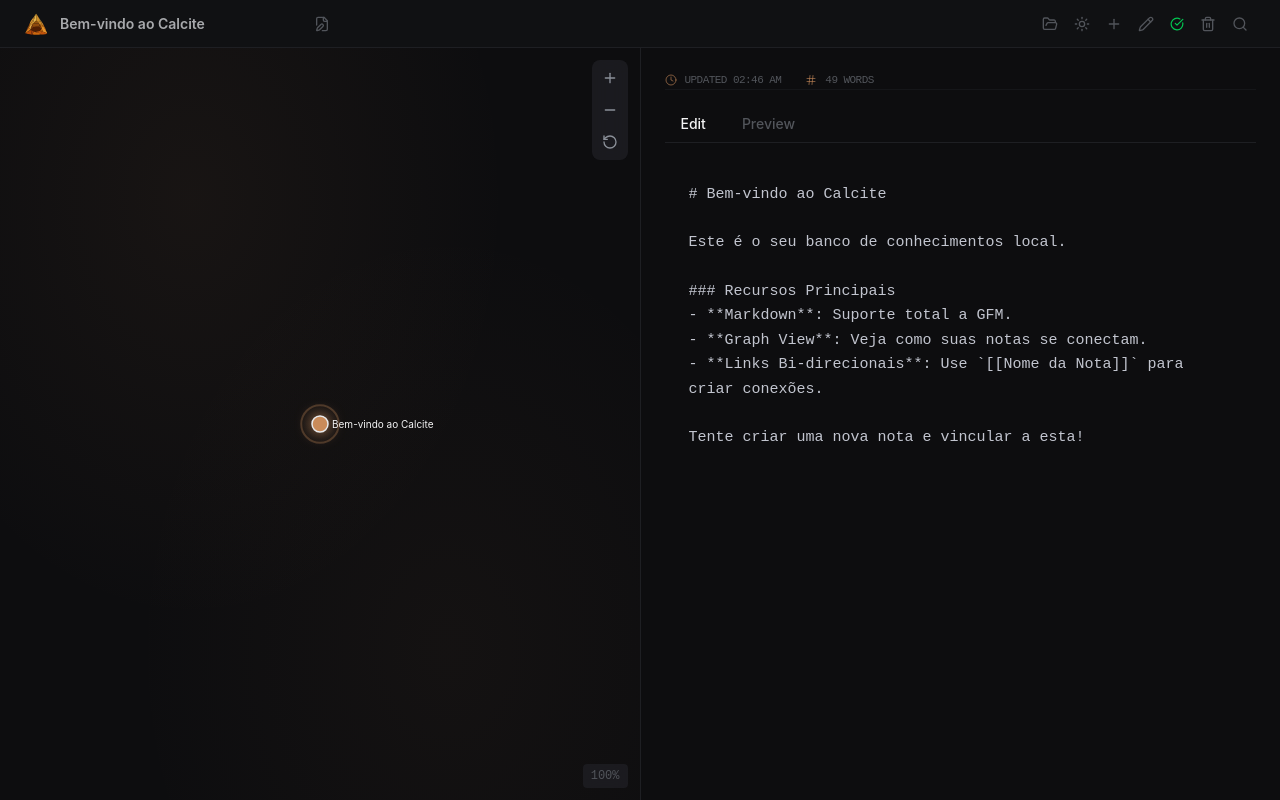
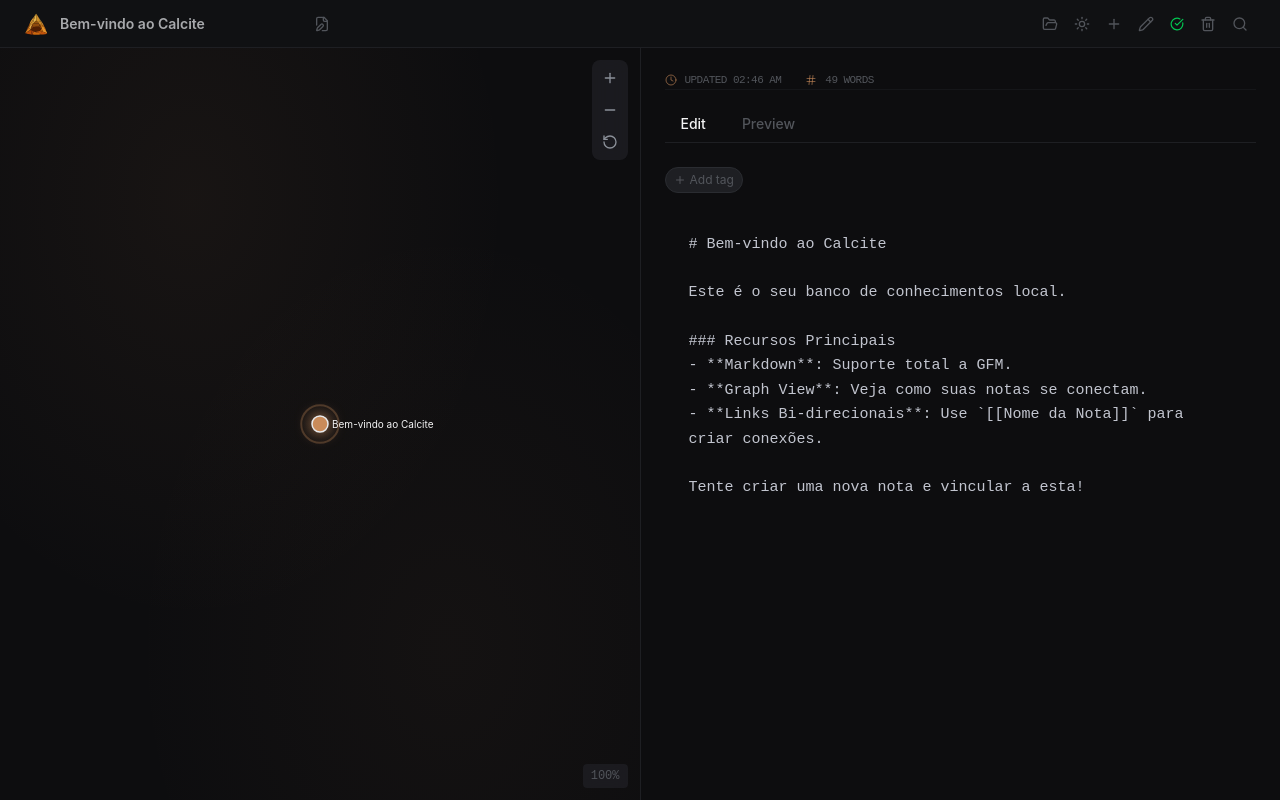
Before and after one commit to lucas-moraes/calcite-notes, a React (Vite) app: page / in a window 1280 px wide. Built offline with nearby package versions, Linux system fonts and the light colour scheme.

Commit message:
feat: add full tag support - parsing, storage, UI, and management

```diff
--- a/electron/ipc/notes.ts
+++ b/electron/ipc/notes.ts
@@ -5,6 +5,21 @@
 import { isPathWithinNotesDir, ensureNotesDir } from '../utils/config';
 
 let notesDir: string;
+
+function parseFrontmatter(content: string): string[] {
+  const frontmatterRegex = /^---\n([\s\S]*?)\n---/;
+  const match = content.match(frontmatterRegex);
+  if (!match) return [];
+
+  const frontmatter = match[1];
+  const tagsMatch = frontmatter.match(/tags:\s*\[(.*?)\]/);
+  if (!tagsMatch || !tagsMatch[1]) return [];
+
+  const tagsStr = tagsMatch[1].replace(/['"]/g, '');
+  if (!tagsStr.trim()) return [];
+
+  return tagsStr.split(',').map(t => t.trim()).filter(Boolean);
+}
 
 export function setNotesDir(dir: string): void {
   notesDir = dir;
@@ -18,7 +33,7 @@
       }
       ensureNotesDir(notesDir);
 
-      const notes: { id: string; title: string; content: string; createdAt: number; updatedAt: number }[] = [];
+      const notes: { id: string; title: string; content: string; createdAt: number; updatedAt: number; tags: string[] }[] = [];
 
       const readDirRecursive = (dir: string) => {
         const entries = fs.readdirSync(dir, { withFileTypes: true });
@@ -30,12 +45,14 @@
             const content = fs.readFileSync(fullPath, 'utf-8');
             const name = path.basename(entry.name, '.md');
             const stats = fs.statSync(fullPath);
+            const tags = parseFrontmatter(content);
             notes.push({
               id: fullPath,
               title: name,
               content: content,
               createdAt: stats.birthtimeMs,
-              updatedAt: stats.mtimeMs
+              updatedAt: stats.mtimeMs,
+              tags: tags
             });
           }
         }
@@ -192,4 +209,40 @@
       return { success: false, error: String(e) };
     }
   });
+
+  ipcMain.handle('update-note-tags', async (_event, noteId: string, tags: string[]) => {
+    try {
+      if (!noteId || typeof noteId !== 'string') {
+        return { success: false, error: 'Invalid note ID' };
+      }
+
+      if (!isPathWithinNotesDir(noteId, notesDir)) {
+        return { success: false, error: 'Access denied' };
+      }
+
+      const content = fs.readFileSync(noteId, 'utf-8');
+      const frontmatterRegex = /^---\n([\s\S]*?)\n---/;
+      const match = content.match(frontmatterRegex);
+
+      if (!match) {
+        return { success: false, error: 'No frontmatter found' };
+      }
+
+      let frontmatter = match[1];
+      const tagsLine = `tags: [${tags.map(t => `'${t}'`).join(', ')}]`;
+
+      if (frontmatter.includes('tags:')) {
+        frontmatter = frontmatter.replace(/tags:\s*\[.*?\]/, tagsLine);
+      } else {
+        frontmatter = frontmatter + '\n' + tagsLine;
+      }
+
+      const newContent = content.replace(frontmatterRegex, `---\n${frontmatter}\n---`);
+      fs.writeFileSync(noteId, newContent, 'utf-8');
+      return { success: true };
+    } catch (e) {
+      log.error('Error updating tags:', e);
+      return { success: false, error: String(e) };
+    }
+  });
 }
--- a/electron/preload.ts
+++ b/electron/preload.ts
@@ -16,6 +16,7 @@
   hasMdFiles: (path: string) => ipcRenderer.invoke('has-md-files', path),
   saveNewNote: (path: string, content: string) => ipcRenderer.invoke('save-new-note', path, content),
   renameNote: (oldPath: string, newFileName: string) => ipcRenderer.invoke('rename-note', oldPath, newFileName),
+  updateNoteTags: (noteId: string, tags: string[]) => ipcRenderer.invoke('update-note-tags', noteId, tags),
   createFolder: (parentPath: string, folderName: string) => ipcRenderer.invoke('create-folder', parentPath, folderName),
   renameFolder: (oldPath: string, newName: string) => ipcRenderer.invoke('rename-folder', oldPath, newName),
   moveFile: (sourcePath: string, destFolder: string) => ipcRenderer.invoke('move-file', sourcePath, destFolder),
--- a/src/App.tsx
+++ b/src/App.tsx
@@ -7,6 +7,7 @@
 import { X, Network, Plus, Pencil, Trash2, FolderOpen, Save, Sun, Moon, FilePen, CheckCircle, Loader, Search } from "lucide-react";
 import Logo from "./components/Logo";
 import CommandPalette from "./components/CommandPalette";
+import TagManager from "./components/TagManager";
 import ReactMarkdown from "react-markdown";
 import remarkGfm from "remark-gfm";
 import remarkBreaks from "remark-breaks";
@@ -277,6 +278,15 @@
   const handleUpdateNote = (id: string, updates: Partial<Note>) => {
     setSaveStatus('unsaved');
     setNotes((prev) => prev.map((n) => (n.id === id ? { ...n, ...updates, updatedAt: Date.now() } : n)));
+  };
+
+  const handleTagsChange = async (id: string, tags: string[]) => {
+    setNotes((prev) => prev.map((n) => (n.id === id ? { ...n, tags, updatedAt: Date.now() } : n)));
+    setSaveStatus('saving');
+    if (window.electronAPI) {
+      await window.electronAPI.updateNoteTags(id, tags);
+      setSaveStatus('saved');
+    }
   };
 
   const handleDeleteNote = async (id: string) => {
@@ -575,6 +585,14 @@
                 </button>
               </div>
 
+              {/* Tags */}
+              <div className="flex items-center gap-2 mt-2 mb-4">
+                <TagManager
+                  tags={activeNote.tags || []}
+                  onTagsChange={(tags) => handleTagsChange(activeNote.id, tags)}
+                />
+              </div>
+
               {/* Editor Content */}
               <div className="flex-1 relative overflow-hidden">
                 {editorTab === "edit" ? (
--- /dev/null
+++ b/src/components/TagManager.tsx
@@ -0,0 +1,80 @@
+import { useState } from 'react';
+import { X, Plus } from 'lucide-react';
+
+interface TagManagerProps {
+  tags: string[];
+  onTagsChange: (tags: string[]) => void;
+}
+
+export default function TagManager({ tags, onTagsChange }: TagManagerProps) {
+  const [newTag, setNewTag] = useState('');
+  const [isEditing, setIsEditing] = useState(false);
+
+  const addTag = () => {
+    const trimmed = newTag.trim().toLowerCase();
+    if (trimmed && !tags.includes(trimmed)) {
+      onTagsChange([...tags, trimmed]);
+    }
+    setNewTag('');
+  };
+
+  const removeTag = (tagToRemove: string) => {
+    onTagsChange(tags.filter(t => t !== tagToRemove));
+  };
+
+  const handleKeyDown = (e: React.KeyboardEvent) => {
+    if (e.key === 'Enter') {
+      e.preventDefault();
+      addTag();
+    }
+    if (e.key === 'Escape') {
+      setNewTag('');
+      setIsEditing(false);
+    }
+  };
+
+  return (
+    <div className="flex items-center gap-2 flex-wrap">
+      {tags.map((tag) => (
+        <span
+          key={tag}
+          className="inline-flex items-center gap-1 px-2 py-1 rounded-full text-xs bg-accent/20 text-accent border border-accent/30"
+        >
+          {tag}
+          <button
+            onClick={() => removeTag(tag)}
+            className="hover:bg-accent/30 rounded-full p-0.5"
+          >
+            <X size={12} />
+          </button>
+        </span>
+      ))}
+
+      {isEditing ? (
+        <div className="flex items-center gap-1">
+          <input
+            type="text"
+            value={newTag}
+            onChange={(e) => setNewTag(e.target.value)}
+            onKeyDown={handleKeyDown}
+            onBlur={() => {
+              if (newTag.trim()) addTag();
+              setIsEditing(false);
+            }}
+            placeholder="Add tag..."
+            className="w-24 px-2 py-1 text-xs bg-base-800 border border-base-700 rounded-full outline-none focus:border-accent"
+            autoFocus
+          />
+        </div>
+      ) : (
+        <button
+          onClick={() => setIsEditing(true)}
+          className="inline-flex items-center gap-1 px-2 py-1 rounded-full text-xs bg-base-800 text-base-500 hover:text-accent border border-base-700 hover:border-accent/50 transition-colors"
+        >
+          <Plus size={12} />
+          Add tag
+        </button>
+      )}
+    </div>
+  );
+}
--- /dev/null
+++ b/src/lib/markdown.ts
@@ -0,0 +1,71 @@
+export function parseFrontmatter(content: string): { tags: string[]; title: string; date: string } {
+  const frontmatterRegex = /^---\n([\s\S]*?)\n---/;
+  const match = content.match(frontmatterRegex);
+
+  if (!match) {
+    return { tags: [], title: '', date: '' };
+  }
+
+  const frontmatter = match[1];
+  const tagsMatch = frontmatter.match(/tags:\s*\[(.*?)\]/);
+  const titleMatch = frontmatter.match(/title:\s*(.*)/);
+  const dateMatch = frontmatter.match(/date:\s*(.*)/);
+
+  let tags: string[] = [];
+  if (tagsMatch && tagsMatch[1]) {
+    const tagsStr = tagsMatch[1].replace(/['"]/g, '');
+    if (tagsStr.trim()) {
+      tags = tagsStr.split(',').map(t => t.trim()).filter(Boolean);
+    }
+  }
+
+  return {
+    tags,
+    title: titleMatch ? titleMatch[1].trim() : '',
+    date: dateMatch ? dateMatch[1].trim() : ''
+  };
+}
+
+export function updateFrontmatterTags(content: string, tags: string[]): string {
+  const frontmatterRegex = /^---\n([\s\S]*?)\n---/;
+  const match = content.match(frontmatterRegex);
+
+  if (!match) {
+    return content;
+  }
+
+  const tagsLine = `tags: [${tags.map(t => `'${t}'`).join(', ')}]`;
+  let frontmatter = match[1];
+
+  if (frontmatter.includes('tags:')) {
+    frontmatter = frontmatter.replace(/tags:\s*\[.*?\]/, tagsLine);
+  } else {
+    const lines = frontmatter.split('\n');
+    const dateIndex = lines.findIndex(l => l.startsWith('date:'));
+    if (dateIndex !== -1) {
+      lines.splice(dateIndex + 1, 0, tagsLine);
+    } else {
+      lines.push(tagsLine);
+    }
+    frontmatter = lines.join('\n');
+  }
+
+  return content.replace(frontmatterRegex, `---\n${frontmatter}\n---`);
+}
+
+export function updateFrontmatterTitle(content: string, title: string): string {
+  const frontmatterRegex = /^---\n([\s\S]*?)\n---/;
+  const match = content.match(frontmatterRegex);
+
+  if (!match) return content;
+
+  let frontmatter = match[1];
+
+  if (frontmatter.includes('title:')) {
+    frontmatter = frontmatter.replace(/title:\s*.*/, `title: ${title}`);
+  } else {
+    frontmatter = `title: ${title}\n` + frontmatter;
+  }
+
+  return content.replace(frontmatterRegex, `---\n${frontmatter}\n---`);
+}
--- a/src/lib/types.ts
+++ b/src/lib/types.ts
@@ -33,6 +33,7 @@
   getTreeWidth: () => Promise<number>;
   saveTreeWidth: (width: number) => Promise<boolean>;
   getAllNotesForGraph?: () => Promise<{ id: string; name: string; content: string }[]>;
+  updateNoteTags: (noteId: string, tags: string[]) => Promise<IPCResult>;
   onNewNote: (callback: () => void) => () => void;
   onReloadNotes?: (callback: () => void) => () => void;
 }
--- a/src/types.ts
+++ b/src/types.ts
@@ -5,6 +5,7 @@
   updatedAt: number;
   createdAt: number;
   isNew?: boolean;
+  tags?: string[];
 }
 
 export interface GraphNode {
```
Also changed, not shown: 1 other file (tests, documents, lock files or other folders).
